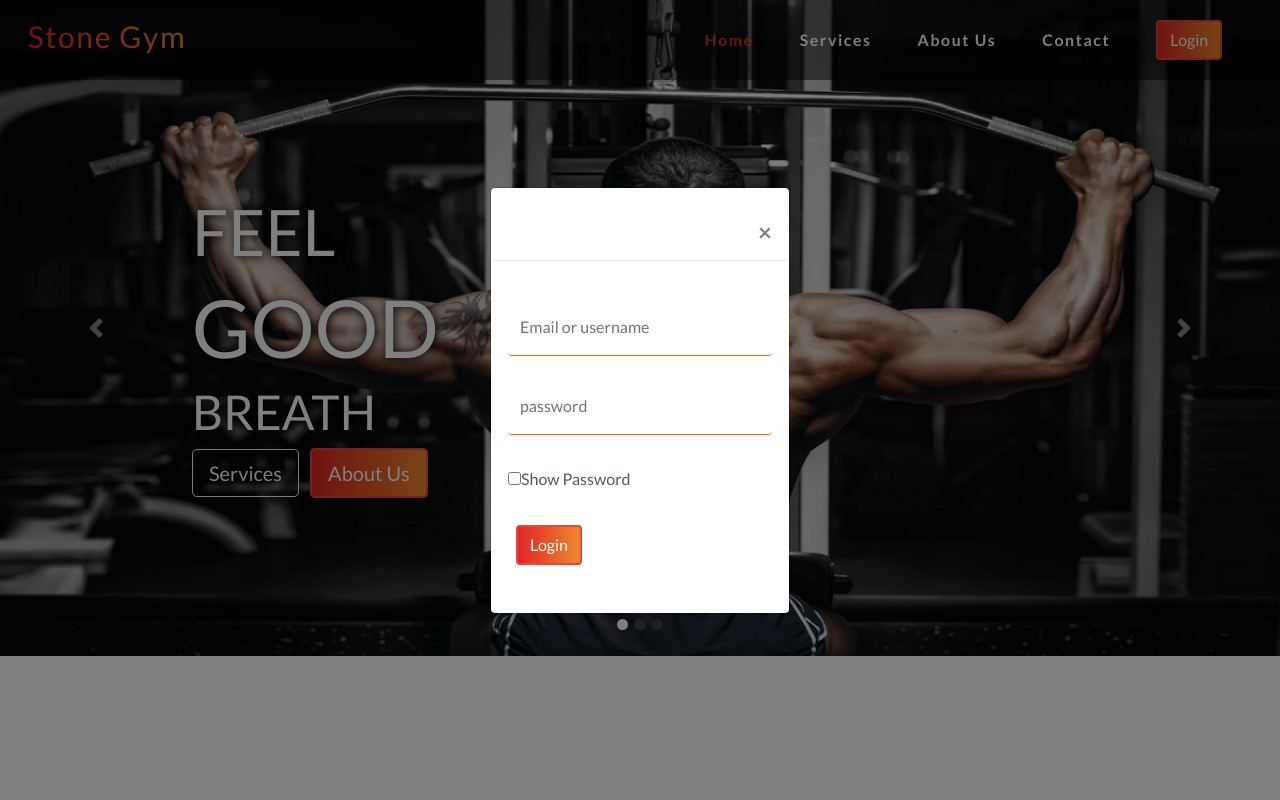
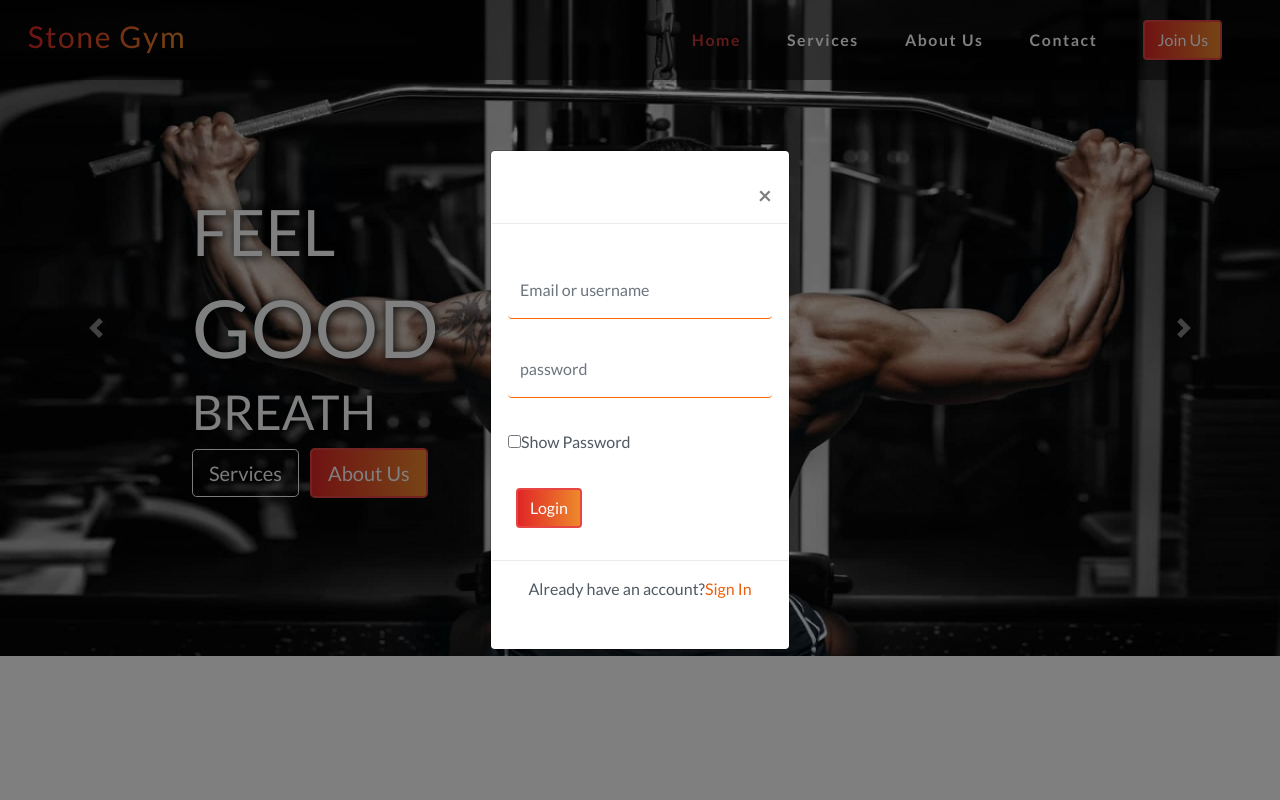
Before and after one commit to NarendraManipal/Gym_Website, a PHP site: page / in a window 1280 px wide, after a click on "Join Us". Run offline with PHP 8.4, Linux system fonts and the light colour scheme; some libraries are stand-ins or nearby versions.

Commit message:
modified commit

```diff
--- a/css/login-box.css
+++ b/css/login-box.css
@@ -23,6 +23,13 @@ button[type="submit"] {
 }
 button[type="submit"]:hover {
   background: #00000000;
-  border: 2px solid rgb(224, 38, 38);
+  border: 2px solid #e02626;
   color: #e02626;
 }
+.modal-footer {
+    justify-content: center;
+}
+.modal-footer a {
+    text-decoration: none;
+    color: #ef5f0b
+}
--- a/css/style.css
+++ b/css/style.css
@@ -78,10 +78,6 @@ html, body {
 .btn-primary:hover {
   background: #00000000;
   border: 2px solid #e02626;
-}
-.btn-primary:focus, .btn-primary:active {
-  outline: none !important;
-  box-shadow: none !important;
 }
 .img-circle {
   border-radius: 50%;
--- a/index.php
+++ b/index.php
@@ -38,7 +38,7 @@
 							<a class="nav-link" href="#contact">Contact</a>
 						</li>
 						<li class="nav-item">
-							<button class="btn btn-primary" data-target="#login-modal" data-toggle="modal">Login</button>
+							<button class="btn btn-primary" data-target="#login-modal" data-toggle="modal">Join Us</button>
 						</li>
 					</ul>
 				</div>
@@ -68,6 +68,9 @@
 									</div>
 								</form>
 							</div>
+							<dev class="modal-footer">
+								<p>Already have an account?<a href="#">Sign In</a></p>
+							</dev>
 						</div>
 					</div>
 				</div>
```
